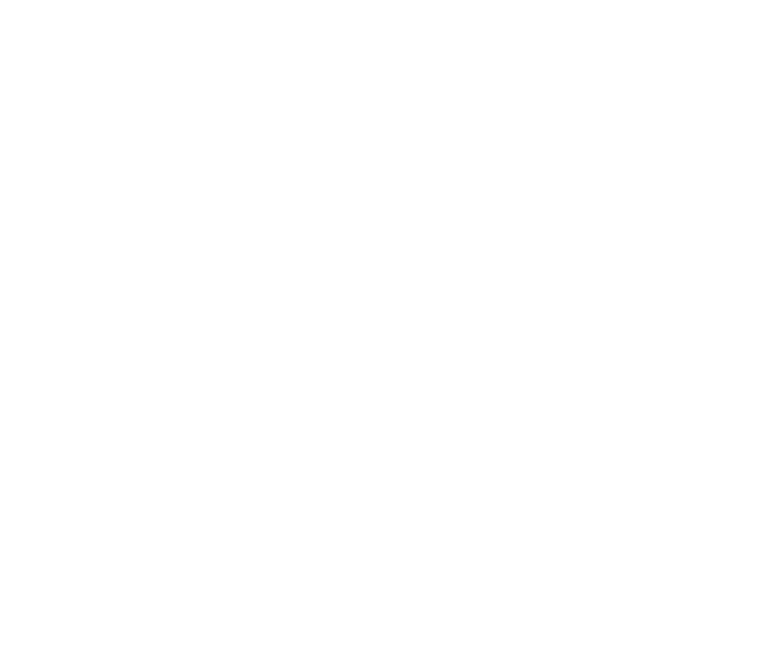
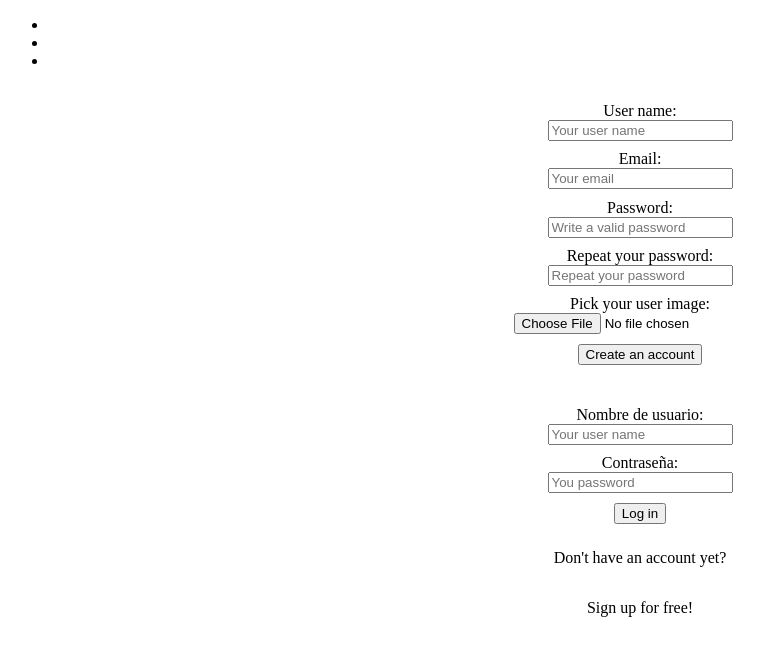
Before and after one commit to DeveKoke/frontend_f1_fantasy, a plain HTML site: page index.html in a window 1280 px wide. Shown: the whole page, without its empty margins (0-764 px from the left). Drawn offline with Linux system fonts and the light colour scheme.

Commit message:
first commit

```diff
--- a/index.html
+++ b/index.html
@@ -0,0 +1,44 @@
+<!DOCTYPE html>
+<html lang="es">
+<head>
+    <title> F1 Fantasy - Log in </title>
+    <meta charset="utf-8">
+    <link rel="stylesheet" href="styles.css">
+</head>
+    <body>
+        <header>
+            <!--para versión móvil introducir burguer con nav escondida desde el DOM-->
+            <nav>
+                <ul>
+                    <div id="userBar">
+                        <!-- meter nombre e img de usuario -->
+                    </div>
+                    <li><a href=></a></li>
+                    <li><a href=></a></li>
+                    <li><a href=></a></li>
+                </ul>
+            </nav>
+        </header>
+        <main>
+            <form id="signUp_form">
+                <label for="userId">User name: </label><input type="text" name="userId" placeholder="Your user name" required>
+                <label for="email">Email: </label><input type="email" name="email" placeholder="Your email" required>
+                <label for="password">Password: </label><input type="password" name="password" placeholder="Write a valid password" required>
+                <label for="passRepeat">Repeat your password: </label><input type="text" name="passRepeat" placeholder="Repeat your password" required>
+                <label for="userImg">Pick your user image: </label><input type="file" name="userImg" placeholder="User image" required>
+                <input type="submit" value="Create an account">
+            </form>
+            <form id="logIn_form">
+                <label for="userId">Nombre de usuario: </label> <input type="text" name="userId" placeholder="Your user name" required>
+                <label for="password">Contraseña: </label><input type="password" name="password" placeholder="You password" required>
+                <input type="submit" value="Log in">
+                <p>Don't have an account yet? </p>
+                <p>Sign up for free!</p> <!-- meter un onclick en <p> + función para que muestre form de sign up -->
+            </form>
+        </main>
+        <footer>
+
+        </footer>
+    </body>
+    <script src="scripts.js"></script>
+</html>
--- a/scripts.js
+++ b/scripts.js
@@ -0,0 +1 @@
+// TODO  FUNCION PARA CAMBIAR LOGIN POR SIGNUP desde onclick
--- a/styles.css
+++ b/styles.css
@@ -0,0 +1,9 @@
+#signUp_form, #logIn_form{
+    display: flex;
+    flex-direction: column;
+    align-items: center;
+    margin: 2em 0;
+}
+input{
+    margin-bottom: .7em;
+}
```
Also changed, not shown: home.html (+1 -1 lines).
